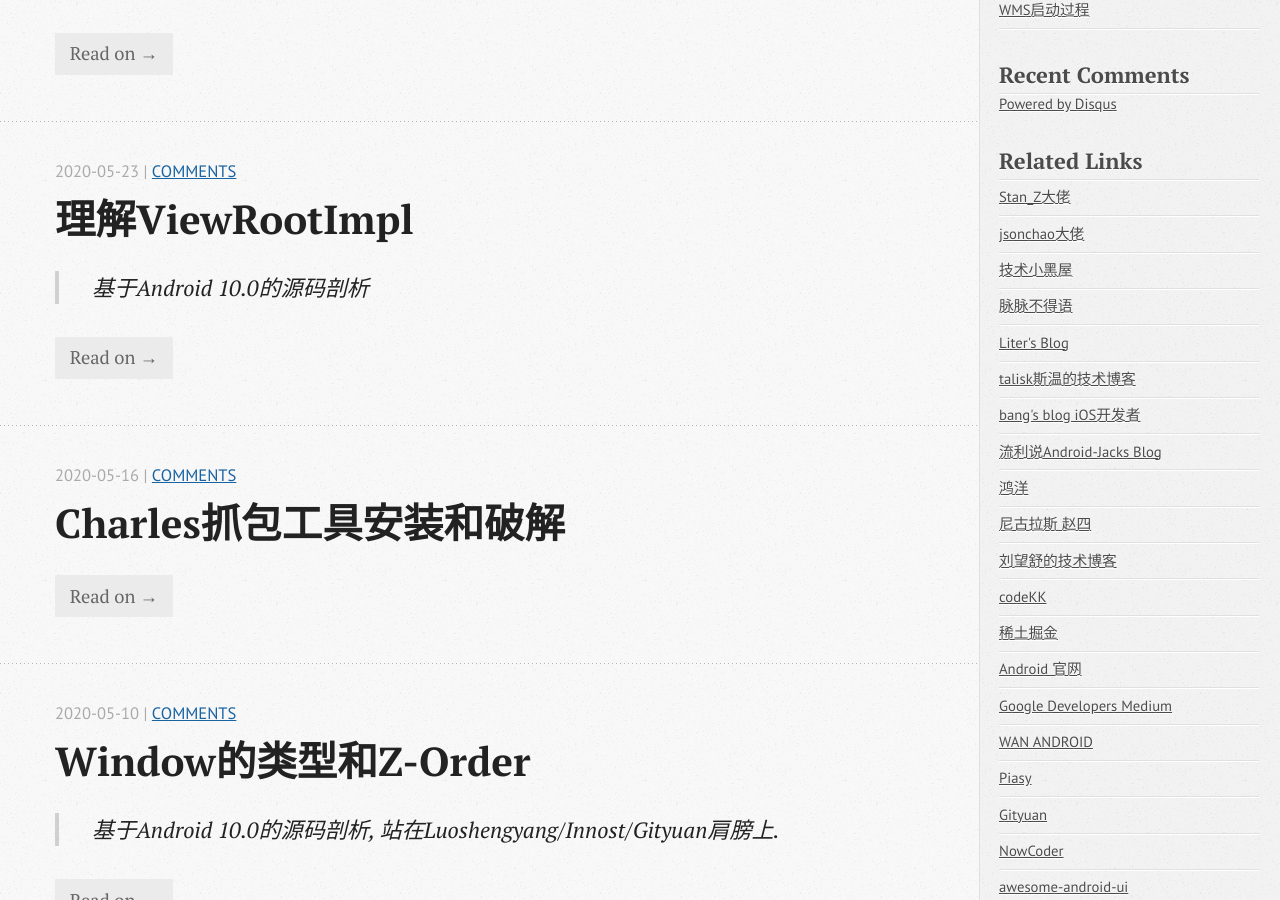
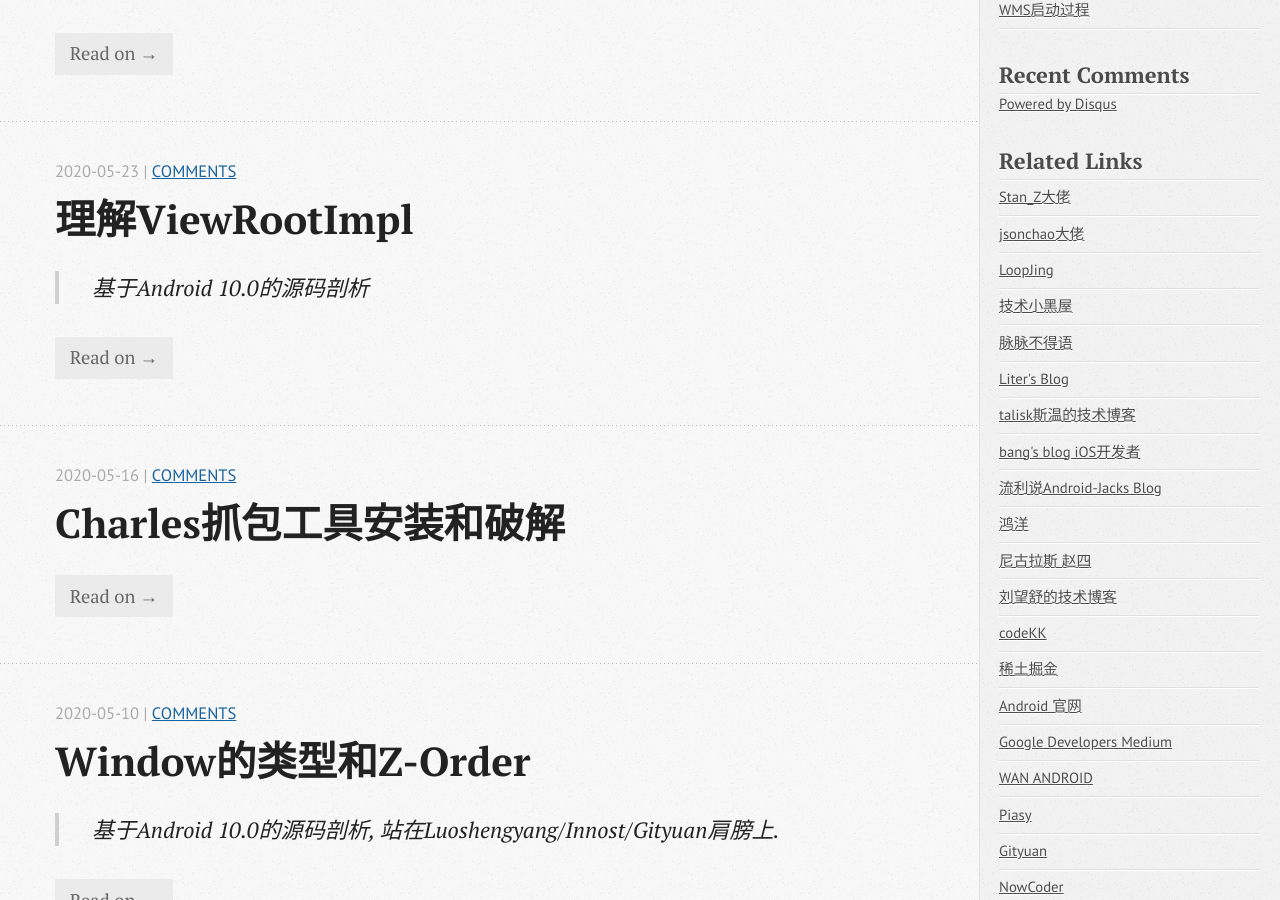
Before and after one commit to wangxinghe/wangxinghe.github.io, a Jekyll site: the page built from index.html, in a window 1280 px wide and 900 px high, scrolled down 1554 px. Built offline with Jekyll 4.4.1, drawn with Linux system fonts in a browser that asks for light colours; the list of posts is cut into pages by our own code; comment, search, counter and statistics services are not loaded.

Commit message:
update friendlink

```diff
--- a/_includes/asides/friendlink.html
+++ b/_includes/asides/friendlink.html
@@ -6,6 +6,9 @@
       </li>
       <li class="post">
             <a href="https://juejin.cn/user/4318537403878167">jsonchao大佬</a>
+      </li>
+      <li class="post">
+      	<a href="https://www.jianshu.com/u/ce54e5c21032">LoopJing</a>
       </li>
       <li class="post">
       	<a href="http://droidyue.com/">技术小黑屋</a>
```
